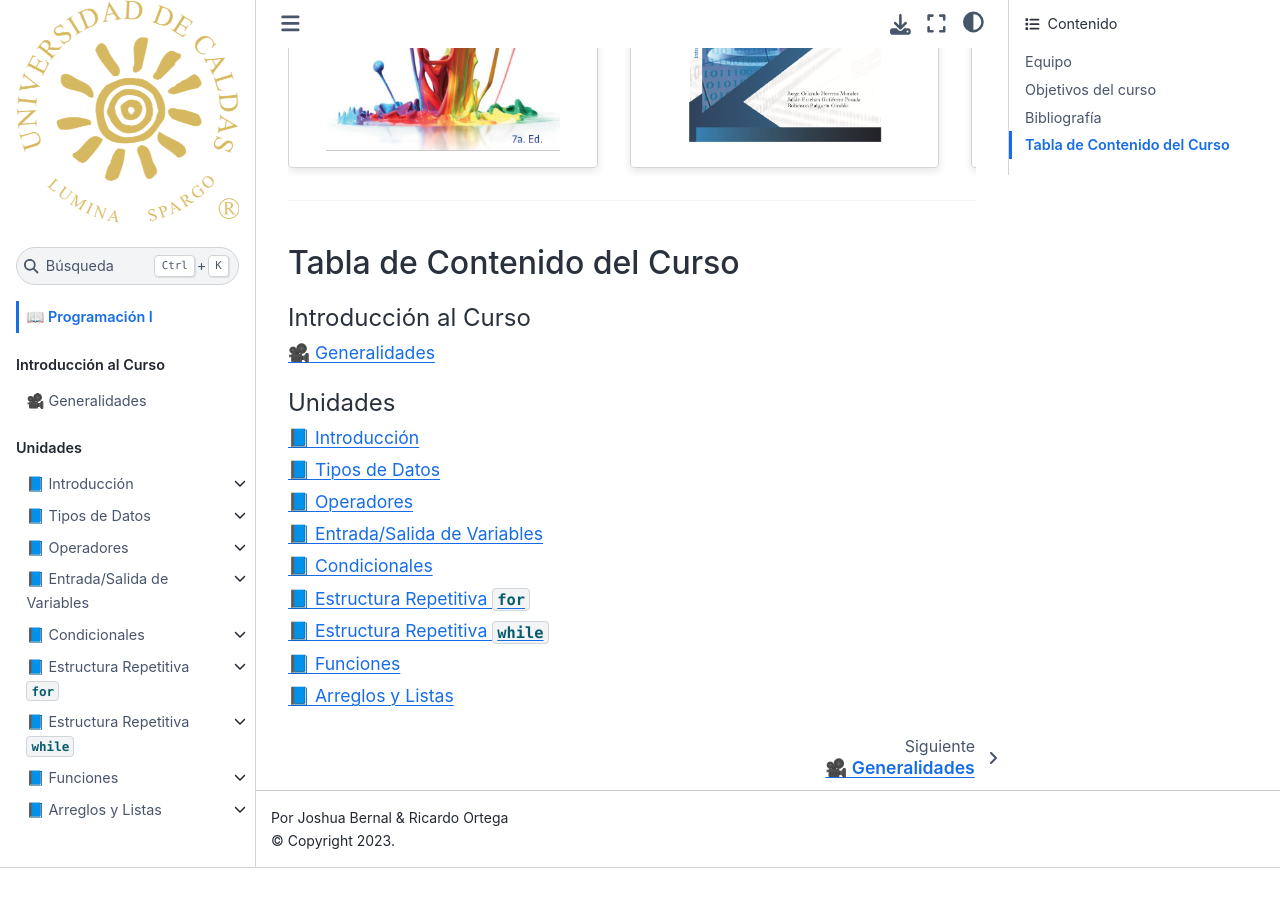
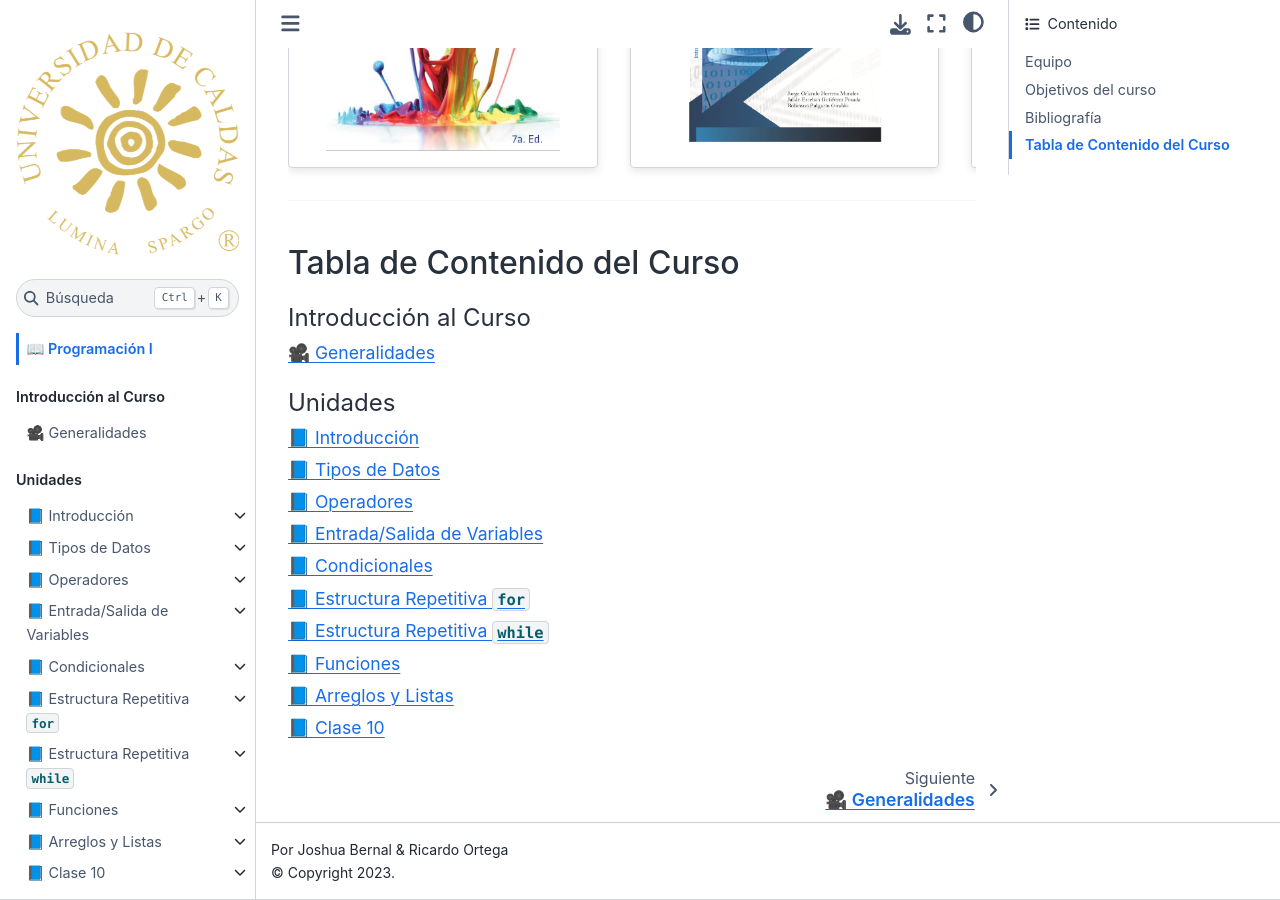
Before and after one commit to BioAITeamLearning/prog1-2023-02-ucaldas, a Jupyter Book: the page built from intro.md, in a window 1280 px wide and 900 px high, scrolled down 1459 px. Built offline with Jupyter Book 1.0.4 settings and Sphinx 7.4.7 and the Sphinx Book theme 1.1.4, drawn with Linux system fonts in a browser that asks for light colours; pages that are not in the unit, such as notebooks, are missing from menus; before the commit the page ends 2327 px from its top, so only the background shows below that; some of the changed lines change nothing that is shown.

Commit message:
modificacion _toc

```diff
--- a/_toc.yml
+++ b/_toc.yml
@@ -64,3 +64,8 @@
     - file: content/resources/clase-9/recursos-clase9
     - file: content/talleres/taller9
     - file: content/quices/quiz8
+  - file: content/Unidad10
+    sections:
+    - file: content/notebooks/Clase10-Python
+    - file: content/talleres/taller10
+    - file: content/quices/quiz9
```
